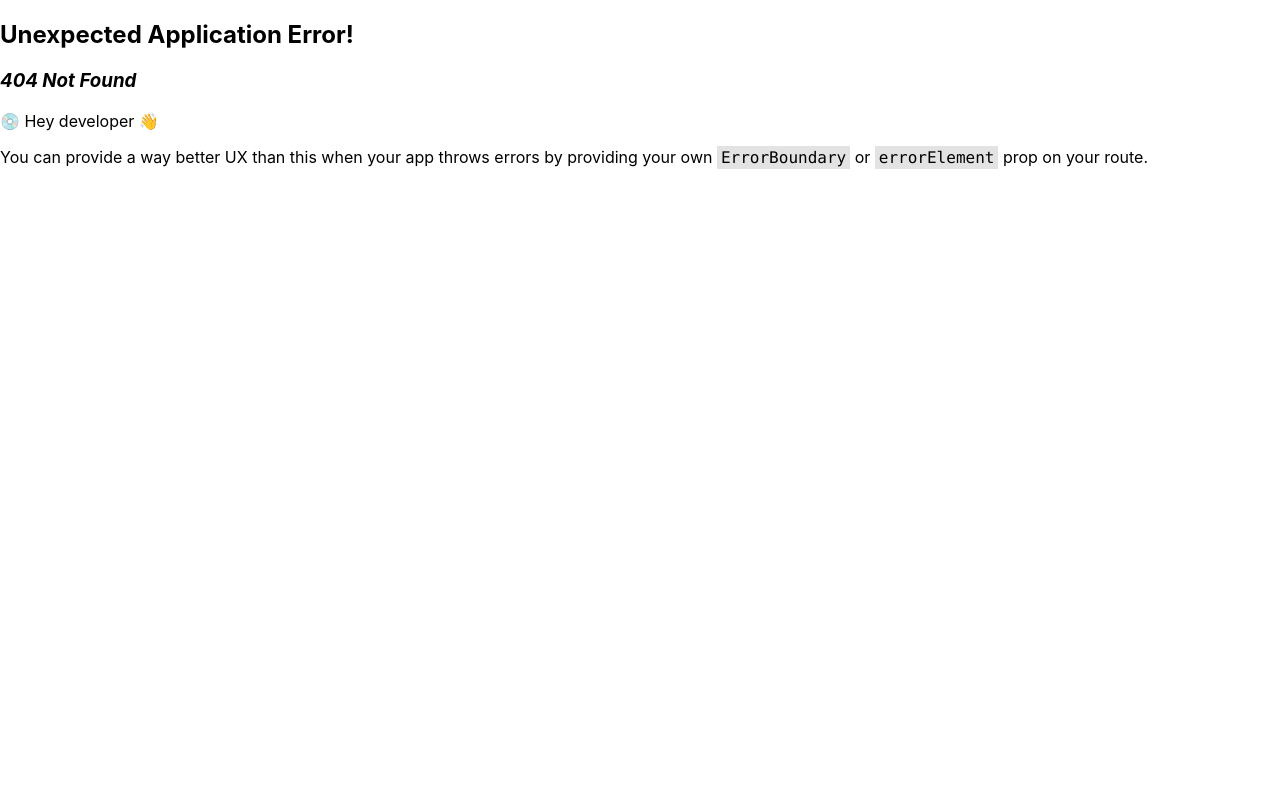
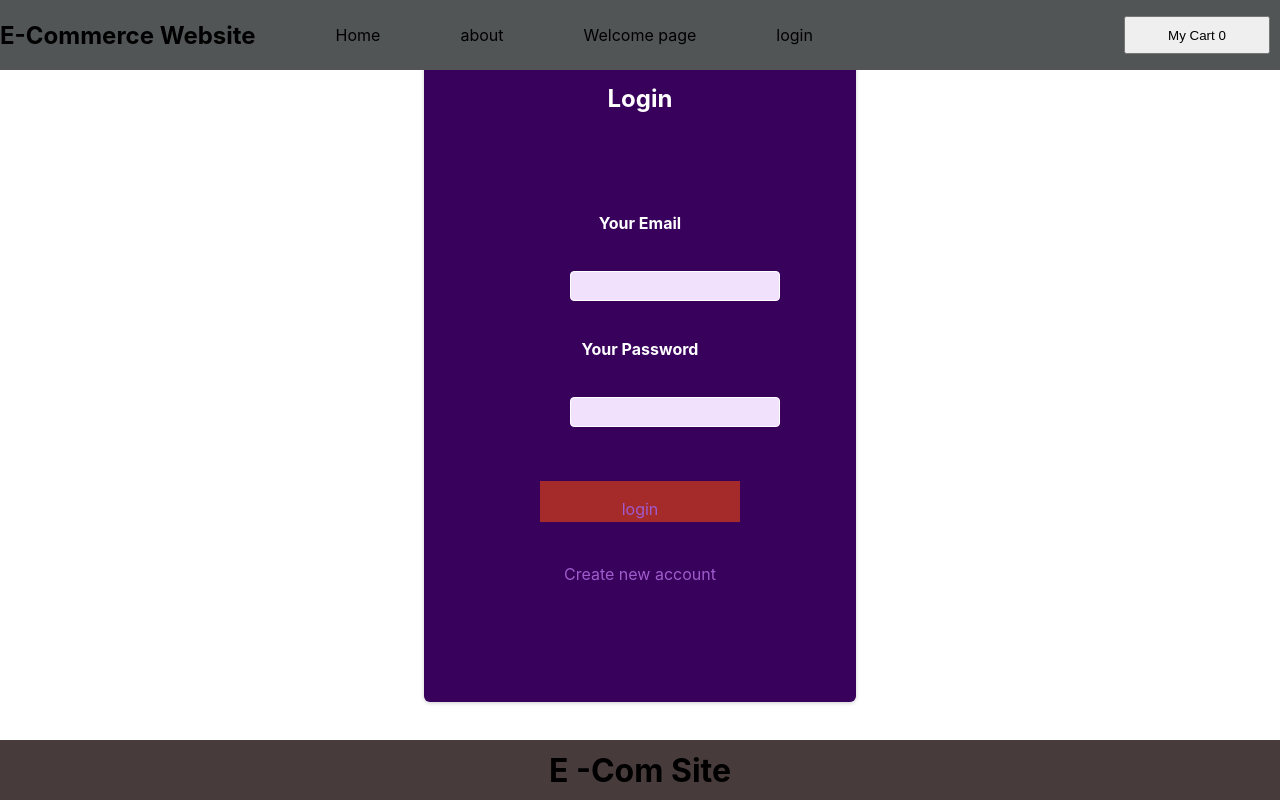
Before and after one commit to Ravi-Gosai/E-Commerce-Site-FrontEnd, a React (Create React App) app: page /login in a window 1280 px wide. Before the commit this address had no page. Built offline with nearby package versions, Linux system fonts and the light colour scheme.

Commit message:
auth done page protect

```diff
--- a/package.json
+++ b/package.json
@@ -10,6 +10,7 @@
     "react": "^18.2.0",
     "react-bootstrap": "^2.10.2",
     "react-dom": "^18.2.0",
+    "react-router": "^6.23.0",
     "react-router-dom": "^6.22.3",
     "react-scripts": "^5.0.1",
     "web-vitals": "^2.1.4"
--- a/src/App.js
+++ b/src/App.js
@@ -1,50 +1,70 @@
 import "./App.css";
 
 
-import { RouterProvider, createBrowserRouter  } from "react-router-dom";
+import { RouterProvider, Routes, createBrowserRouter ,Route, Navigate,} from "react-router-dom";
 import Aboutpage from "./Components/AboutPage";
 import HomePage from "./Components/HomePage";
-import { useState } from "react";
+import { useContext, useState } from "react";
 import RootOutLay from "./Components/RootLayOut";
 import WelComePage from "./Components/welpage/WelcomePage";
 import ContactUsPage from "./Components/ContactUsPage";
 import ShowSingleProductPage from "./Components/ShowSingleProductPage.";
+import AuthPage from "./Components/AuthPage";
+import AuthContext from "./store/auth-context";
 
 function App() {
   const [cartShow, setCartShow] = useState(false);
 
-  const router = createBrowserRouter([
-    {
-      path : '/',
-      element : <RootOutLay setCartShow={setCartShow}/> ,
-      children :[
-        {
-          path : '/about',
-          element : <Aboutpage/>
-        },
-        {
-          path : '/',
-          element : <HomePage cartShow={cartShow} setCartShow={setCartShow}></HomePage>
-        },
-        {
-          path : '/welcome',
-          element : <WelComePage></WelComePage>
-        },
-        {
-          path : '/contactUs',
-          element : <ContactUsPage></ContactUsPage>
-        },
-        {
-          path : '/product',
-          element : <ShowSingleProductPage></ShowSingleProductPage>
-        }
-      ]
-    }
-  ])
+  const authCtx = useContext(AuthContext)
+
+  // const router = createBrowserRouter([
+  //   {
+  //     path : '/',
+  //     element : <RootOutLay setCartShow={setCartShow}/> ,
+  //     children :[
+  //       {
+  //         path : '/about',
+  //         element : <Aboutpage/>
+  //       },
+  //       {
+  //         path : '/',
+  //         element : <HomePage cartShow={cartShow} setCartShow={setCartShow}></HomePage>
+  //       },
+  //       {
+  //         path : '/welcome',
+  //         element : <WelComePage></WelComePage>
+  //       },
+  //       {
+  //         path : '/contactUs',
+  //         element : <ContactUsPage></ContactUsPage>
+  //       },
+  //       {
+  //         path : '/product',
+  //         element : <ShowSingleProductPage></ShowSingleProductPage>
+  //       }
+  //     ]
+  //   }
+  // ])
 
   return (
+    <RootOutLay>
+    <Routes>
+      <Route path='/' element={ <Navigate to='/welcome' />}>
 
-      <RouterProvider router={router}></RouterProvider>
+      </Route>
+      <Route path='/about' element={ <Aboutpage/> }></Route>
+
+      {authCtx.isLoggedIn && <Route path='/home' element={ <HomePage cartShow={cartShow} setCartShow={setCartShow}/>}></Route>}
+      {!authCtx.isLoggedIn && <Route path='/home' element={ <Navigate to='/login' />}></Route>}
+      {!authCtx.isLoggedIn && <Route path='/login' element={<AuthPage></AuthPage> }></Route>}
+      <Route path='/welcome' element={ <WelComePage/>}></Route>
+      <Route path='/contactUs' element={ <ContactUsPage/>}></Route>
+      {authCtx.isLoggedIn && <Route path='/product' element={<ShowSingleProductPage/> }></Route>}
+
+
+    </Routes>
+    </RootOutLay>
+      // <RouterProvider router={router}></RouterProvider>
 
 
   );
--- /dev/null
+++ b/src/Components/AuthForm.module.css
@@ -0,0 +1,72 @@
+.auth {
+    margin: 3rem auto;
+    width: 95%;
+    max-width: 25rem;
+    border-radius: 6px;
+    background-color: #38015c;
+    box-shadow: 0 1px 4px rgba(0, 0, 0, 0.2);
+    padding: 1rem;
+    text-align: center;
+  }
+
+  .auth h1 {
+    text-align: center;
+    color: white;
+  }
+
+  .control {
+    margin-bottom: 0.5rem;
+  }
+
+  .control label {
+    display: block;
+    color: white;
+    font-weight: bold;
+    margin-bottom: 0.5rem;
+  }
+
+  .control input {
+    font: inherit;
+    background-color: #f1e1fc;
+    color: #38015c;
+    border-radius: 4px;
+    border: 1px solid white;
+    width: 100%;
+    text-align: left;
+    padding: 0.25rem;
+  }
+
+  .actions {
+    margin-top: 1.5rem;
+    display: flex;
+    flex-direction: column;
+    align-items: center;
+  }
+
+  .actions button {
+    cursor: pointer;
+    font: inherit;
+    color: white;
+    background-color: #9f5ccc;
+    border: 1px solid #9f5ccc;
+    border-radius: 4px;
+    padding: 0.5rem 2.5rem;
+  }
+
+  .actions button:hover {
+    background-color: #873abb;
+    border-color: #873abb;
+  }
+
+  .actions .toggle {
+    margin-top: 1rem;
+    background-color: transparent;
+    color: #9f5ccc;
+    border: none;
+    padding: 0.15rem 1.5rem;
+  }
+
+  .actions .toggle:hover {
+    background-color: transparent;
+    color: #ae82cc;
+  }
--- /dev/null
+++ b/src/Components/AuthPage.js
@@ -0,0 +1,133 @@
+
+import React from 'react'
+import classes from './AuthForm.module.css'
+import {  useState, useRef, useContext } from 'react';
+import AuthContext from '../store/auth-context';
+import { useNavigate } from 'react-router-dom';
+
+
+function AuthPage() {
+
+    const [isLogin, setIsLogin] = useState(true);
+    const [isLoading, setIsLoading] = useState(false);
+    const inputEmailRef = useRef();
+    const inputPasswordRef = useRef();
+
+    const authCtx = useContext(AuthContext)
+    const navigate = useNavigate()
+    console.log(authCtx)
+
+    const switchAuthModeHandler = () => {
+      setIsLogin((prevState) => !prevState);
+    };
+
+    const submitHandler = (e) => {
+      e.preventDefault();
+      setIsLoading(true);
+      const enteredEmail = inputEmailRef.current.value;
+      const enteredPassword = inputPasswordRef.current.value;
+      let url;
+      if (isLogin) {
+        url =
+          "https://identitytoolkit.googleapis.com/v1/accounts:signInWithPassword?key=AIzaSyCur9xCsh35ycJRAqP2U3DynKEpK8MDbj8";
+      } else {
+        url =
+          "https://identitytoolkit.googleapis.com/v1/accounts:signUp?key=AIzaSyCur9xCsh35ycJRAqP2U3DynKEpK8MDbj8";
+
+      }
+
+      fetch(url, {
+        method: "POST",
+        body: JSON.stringify({
+          email: enteredEmail,
+          password: enteredPassword,
+          returnSecureToken: true,
+        }),
+        headers: {
+          "Content-Type": "application/json",
+        },
+      }).then((res) => {
+        setIsLoading(false);
+        if (res.ok) {
+
+          return res.json()
+        } else {
+          return res.json().then((data) => {
+            let errorMessage = " authencaton failed";
+            if (data && data.error && data.error.message) {
+              errorMessage = data.error.message;
+            }
+            // alert(errorMessage);
+            // console.log(data);
+            if(isLogin) {
+              errorMessage = 'Authentication failed alert like the way you did in signup'
+            }
+            throw new Error(errorMessage)
+          });
+        }
+      }).then((data)=>{
+        console.log(data)
+        authCtx.login(data.idToken)
+        // history.replace('/')
+        navigate('/')
+
+      }).catch(err=>{
+        alert(err.message)
+      })
+    };
+
+
+  return (
+    <div>
+      <section className={classes.auth}>
+      <h1>{isLogin ? "Login" : "Sign Up"}</h1>
+      <form>
+        <div className={classes.control}>
+          <label htmlFor="email">Your Email</label>
+          <input type="email" id="email" required ref={inputEmailRef} />
+        </div>
+        <div className={classes.control}>
+          <label htmlFor="password">Your Password</label>
+          <input
+            type="password"
+            id="password"
+            required
+            ref={inputPasswordRef}
+          />
+        </div>
+        <div
+          style={{
+            backgroundColor: "brown",
+            display: "flex",
+            alignItems: "center",
+            justifyContent: "center",
+          }}
+          className={classes.actions}
+        >
+          {!isLoading && (
+            <button
+              type="submit"
+              className={classes.toggle}
+              onClick={submitHandler}
+            >
+              {isLogin ? "login" : " create account"}
+            </button>
+          )}
+          {isLoading && <p>sending a request</p>}
+        </div>
+        <div className={classes.actions}>
+          <button
+            type="button"
+            className={classes.toggle}
+            onClick={switchAuthModeHandler}
+          >
+            {isLogin ? "Create new account" : "Login with existing account"}
+          </button>
+        </div>
+      </form>
+    </section>
+    </div>
+  )
+}
+
+export default AuthPage
--- a/src/Components/Header.js
+++ b/src/Components/Header.js
@@ -1,10 +1,17 @@
 import { useContext } from 'react';
 import classes from './Header.module.css'
 import CartContext from '../store/cart-context';
-import { NavLink } from 'react-router-dom';
+import { NavLink, useNavigate } from 'react-router-dom';
+import AuthContext from '../store/auth-context';
 const Header = (props)=>{
+    const authCtx = useContext(AuthContext);
+    const navigate = useNavigate()
+const cartCtx = useContext(CartContext)
 
-const cartCtx = useContext(CartContext)
+const logoutHandler = ()=>{
+    authCtx.logout();
+    navigate.apply('/')
+}
 const totalQunantity = cartCtx.cartProduct.reduce((intial, product)=>{
     return intial + product.quantity
 },0)
@@ -13,9 +20,11 @@ const totalQunantity = cartCtx.cartProduct.reduce((intial, product)=>{
     return <div className={classes.header}>
         <h2>E-Commerce Website</h2>
         <ul className={classes.ul}>
-        <NavLink to='/'> <li className={classes.li}>Home</li></NavLink>
+        <NavLink to='/home'> <li className={classes.li}>Home</li></NavLink>
         <NavLink to='/about'> <li className={classes.li}>about</li></NavLink>
         <NavLink to='/welcome'> <li className={classes.li}>Welcome page</li></NavLink>
+        { !authCtx.isLoggedIn && <NavLink to='/login'> <li className={classes.li}>login</li></NavLink>}
+       {authCtx.isLoggedIn && <button onClick={logoutHandler}>logout</button> }
 
         </ul>
         <div className={classes.cartbtndiv}>
--- a/src/Components/RootLayOut.js
+++ b/src/Components/RootLayOut.js
@@ -3,12 +3,13 @@ import CartContextProvider from "../store/CartContextProvider";
 import Header from "./Header";
 import Footer from "./Footer";
 
-const RootOutLay = ({setCartShow})=>{
+const RootOutLay = ({setCartShow,children})=>{
     return (
         <>
              <CartContextProvider>
              <Header onShow={setCartShow} />
-             <Outlet/>
+             {/* <Outlet/> */}
+             {children}
              <Footer />
              </CartContextProvider>
         </>
--- /dev/null
+++ b/src/store/auth-context.js
@@ -0,0 +1,49 @@
+import { createContext, useState } from "react";
+
+
+const AuthContext = createContext({
+    token: '',
+    isLoggedIn : false,
+    login : (token)=>{},
+    logout: ()=>{}
+
+})
+
+export const AuthContextProvider = (props)=>{
+
+    const intialTokenState = localStorage.getItem('token')
+
+    setTimeout(()=>{
+        localStorage.removeItem('token')
+    },60*5000)
+
+
+    const [token,setToken] = useState(intialTokenState)
+
+    const userIsloggedIn = !!token;
+
+
+    const loginHandler = (token)=>{
+        setToken(token)
+        localStorage.setItem('token',token)
+
+    }
+    const logoutHandler = ()=>{
+        setToken(null)
+        localStorage.removeItem('token')
+    }
+
+    const contextValue = {
+        token :token,
+        isLoggedIn : userIsloggedIn,
+        login : loginHandler,
+        logout : logoutHandler
+    }
+
+
+    return(
+        <AuthContext.Provider value={contextValue}>{props.children}</AuthContext.Provider>
+    )
+}
+
+export default AuthContext;
```
Also changed, not shown: src/index.js (+6 -1 lines), 1 other file (tests, documents, lock files or other folders).
